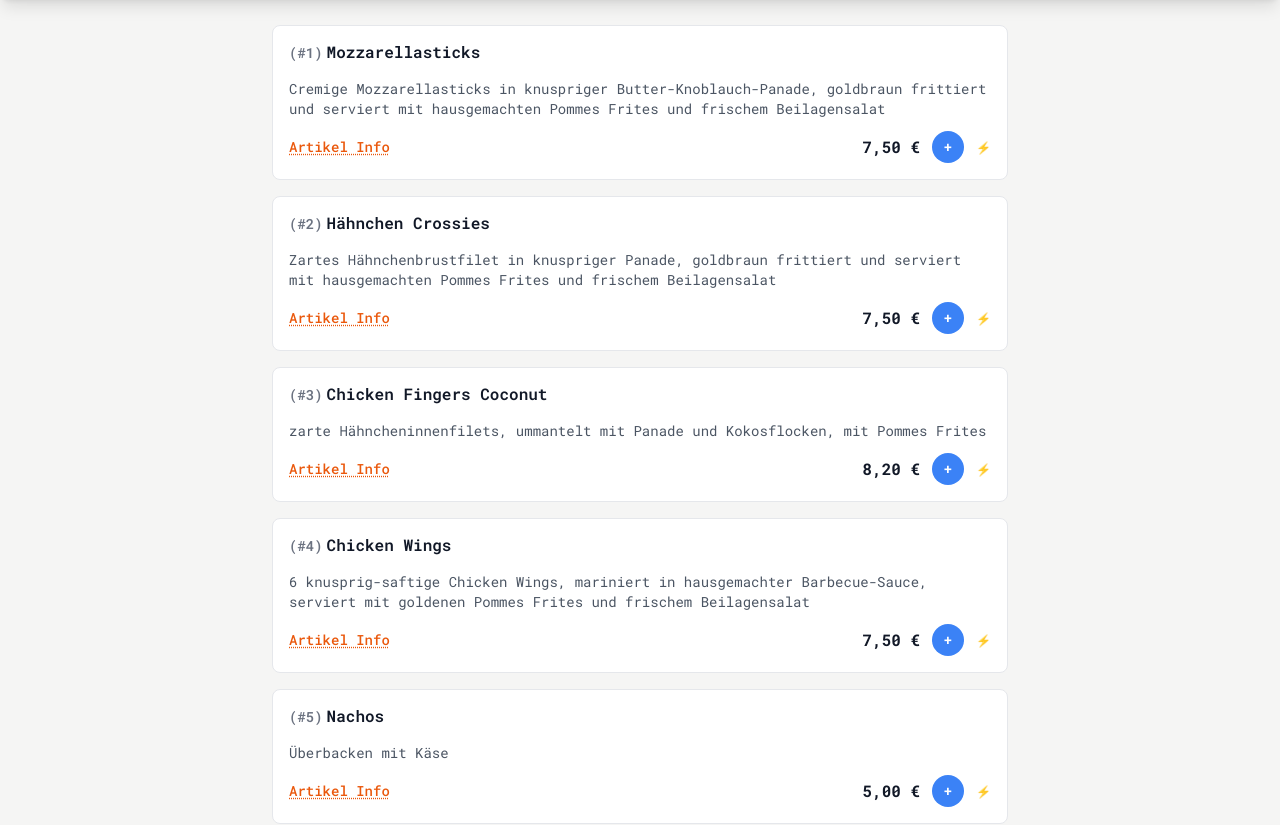
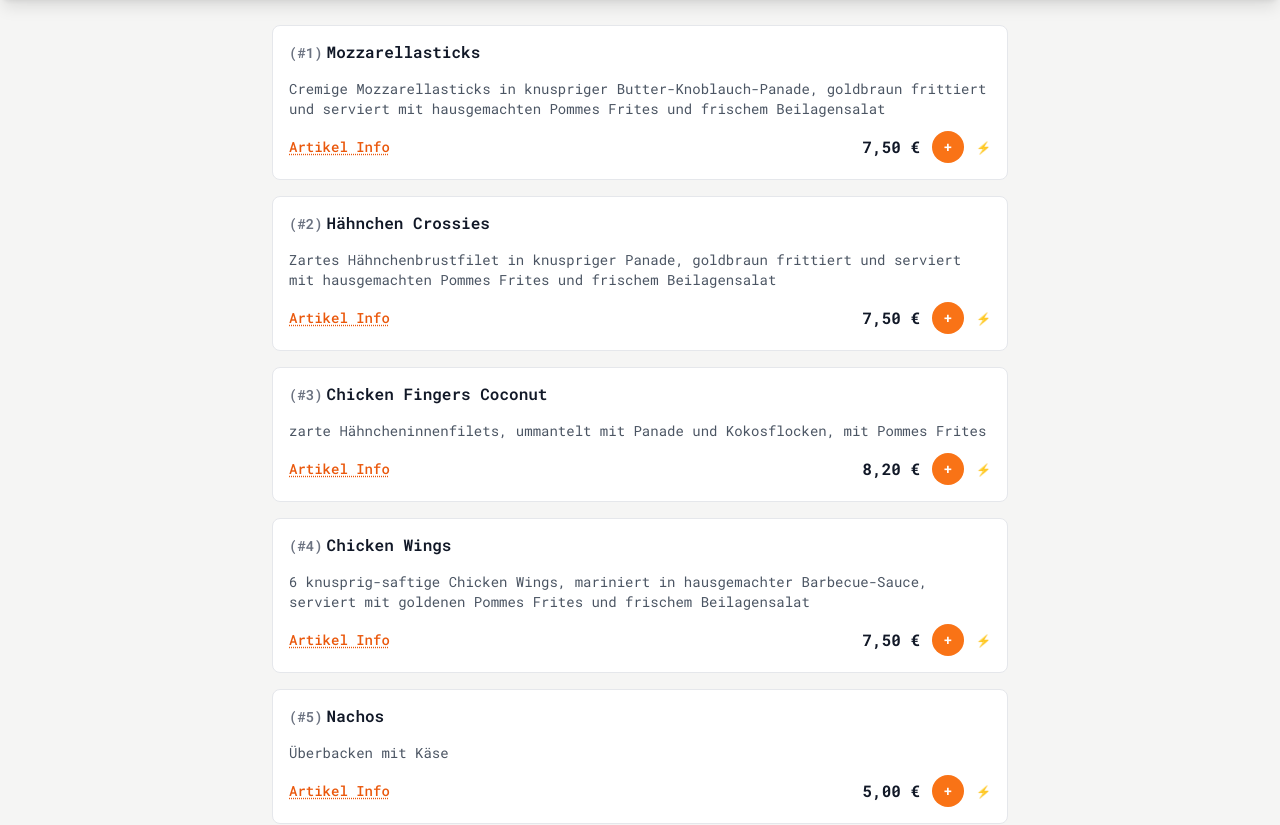
Before and after one commit to limbpuma/pizza_fast_delivery_collect, a React (Vite) app: page /menu in a window 1280 px wide. Shown: the part 800-1625 px from the top of the page. Built offline with nearby package versions, Linux system fonts and the light colour scheme.

Commit message:
fix: guardar cambios manuales en MenuItemCompact.tsx

```diff
--- a/src/features/menu/MenuItemCompact.tsx
+++ b/src/features/menu/MenuItemCompact.tsx
@@ -215,7 +215,7 @@ function MenuItemCompact({ pizza }: MenuItemCompactProps) {  const { t } = useTr
                         isQuickAdding
                           ? 'bg-green-500 scale-110'
                           : productType.quickAddEnabled
-                            ? 'bg-blue-500 hover:bg-blue-600'
+                            ? 'bg-orange-500 hover:bg-orange-600'
                             : 'bg-orange-500 hover:bg-orange-600'
                       } text-white`}
                       aria-label={
```
